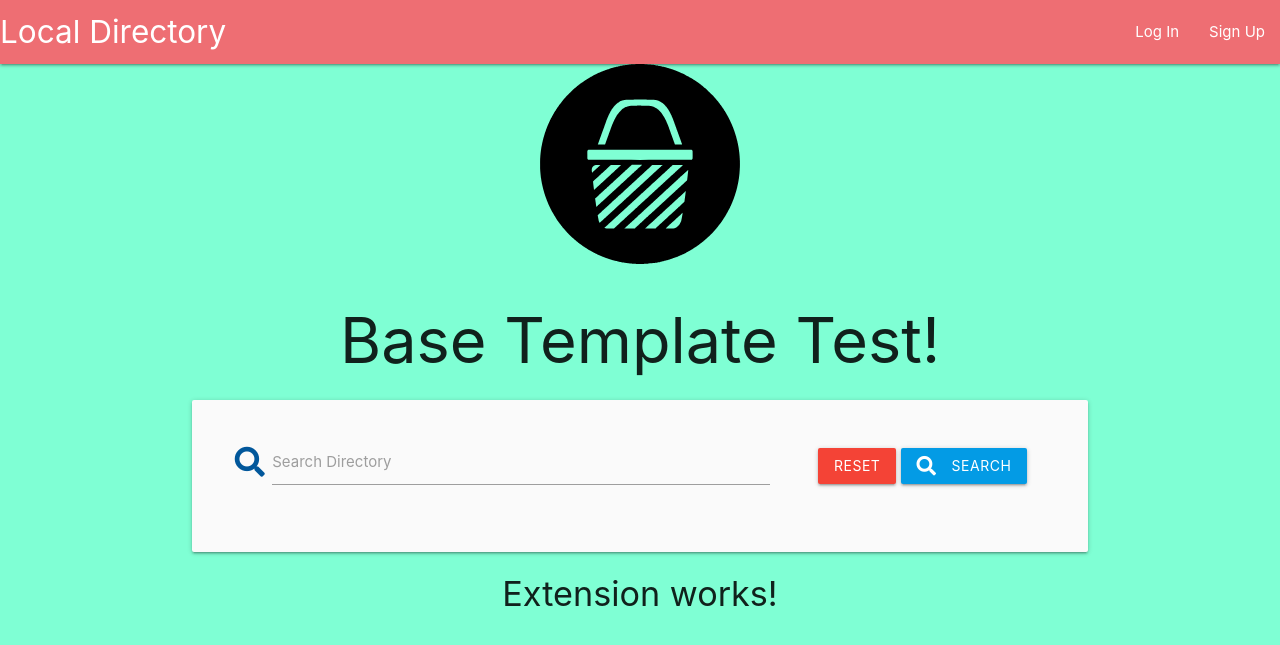
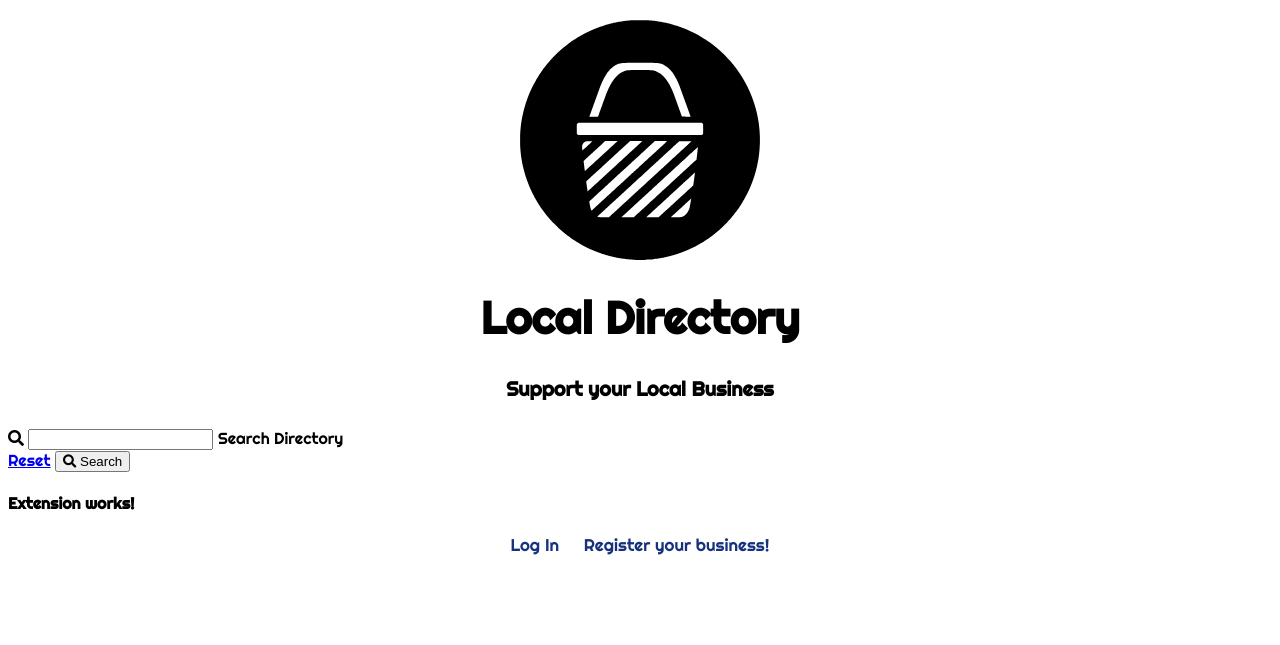
Before and after one commit to liamoconnor87/local_directory, a Flask app: page / in a window 1280 px wide. Shown: the top 645 px of the page. Run offline with Flask 2, Linux system fonts and the light colour scheme; some libraries are stand-ins or nearby versions.

Commit message:
Style: Base template

```diff
--- a/static/css/style.css
+++ b/static/css/style.css
@@ -1,24 +1,84 @@
 body{
-    background-color: aquamarine;
+    font-family: 'Righteous', cursive;
 }
 
-.logo{
-    width:200px;
-    display:block;
-    margin-left:auto;
-    margin-right:auto;
-    color: darkblue;
-}
-
+/* Flash message */
 .flashes h2{
     line-height: 2;
 }
 
-.btn-small{
-    margin: 5px;
+/* Base.html */
+
+.logo{
+    width: 50%;
+    display:block;
+    margin-left:auto;
+    margin-right:auto;
+    margin-top: 20px;
+    max-width: 240px;
 }
 
-.collapsible-header .col strong{
-    margin: 5px;
-    line-height: 42px;
+.title-banner{
+    display: block;
+    width: 100%;
+    text-align: center;
 }
+
+.title-banner h4{
+    margin-top: 0;
+}
+
+.title-banner a{
+    text-decoration: none;
+    color: inherit;
+}
+
+/* Navigation Bar */
+.nav-bar{
+    text-align: center;
+    width: 100%;
+    display:block;
+    margin-left:auto;
+    margin-right:auto;
+    font-size: 13px;
+    color: rgb(22, 50, 126);
+}
+
+.nav-bar ul{
+    padding: 0;
+    text-align: center;
+    width: 90%;
+    margin: auto;
+}
+
+.nav-bar li{
+    display: inline;
+    padding: 0 10px 0 10px;
+}
+
+.nav-bar a{
+    text-decoration: none;
+    color: inherit;
+}
+
+/* Smart Device Layout */
+
+@media screen and (min-width: 340px){
+
+    .nav-bar{
+        font-size: 17px;
+    }
+
+}
+
+@media screen and (min-width: 800px){
+
+    .title-banner h1{
+        font-size: 45px;
+    }
+
+    .title-banner h4{
+        font-size: 20px;
+    }
+
+}
--- a/templates/base.html
+++ b/templates/base.html
@@ -8,33 +8,24 @@
     <link rel="stylesheet" href="https://cdnjs.cloudflare.com/ajax/libs/font-awesome/5.15.1/css/all.min.css"
         integrity="sha512-+4zCK9k+qNFUR5X+cKL9EIR+ZOhtIloNl9GIKS57V1MyNsYpYcUrUeQc9vNfzsWfV28IaLL3i96P9sdNyeRssA=="
         crossorigin="anonymous" type="text/css">
-    <link rel="stylesheet" href="https://cdnjs.cloudflare.com/ajax/libs/materialize/1.0.0/css/materialize.min.css">
+
+    <link rel="preconnect" href="https://fonts.gstatic.com">
+    <link href="https://fonts.googleapis.com/css2?family=Righteous&family=Roboto&display=swap" rel="stylesheet">
     <link rel="stylesheet" href="{{ url_for('static', filename='css/style.css') }}" type="text/css">
     {% block styles %}
     {% endblock %}
     <title>Local Directory</title>
 </head>
 <body>
-    <header>
-        <!-- Navigation Bar -->
-        <nav>
-            <div class="nav-wrapper">
-                <a href="{{ url_for('index') }}" class="brand-logo">Local Directory</a>
-                <ul id="nav-mobile" class="right">
-                    {% if session.user %}
-                        <li><a href="{{ url_for('profile', username=session['user']) }}" class="waves-light">Profile</a></li>
-                        <li><a href="{{ url_for('logout') }}" class="waves-light">Log Out</a></li>
-                    {% else %}
-                        <li><a href="{{ url_for('login') }}" class="waves-light">Log In</a></li>
-                        <li><a href="{{ url_for('register') }}" class="waves-light">Sign Up</a></li>
-                    {% endif %}
-                </ul>
-            </div>
-        </nav>
-    </header>
-
+    <!-- Logo -->
     <div class="logo-cont">
         <a href="{{ url_for('index') }}"><img src="{{ url_for('static', filename='img/LOCAL-logo.svg')}}" alt="Local Directory" class="logo"></a>
+    </div>
+
+    <!-- Title -->
+    <div class="title-banner">
+        <h1><a href="{{ url_for('index') }}">Local Directory</a></h1>
+        <h4 class="title" >Support your Local Business</h4>
     </div>
 
     <section>
@@ -50,12 +41,23 @@
         {% endwith%}
     </section>
 
-    <h1 class="center-align" >Base Template Test!</h1>
-
     <main class="container">
         {% block content %}
         {% endblock %}
     </main>
+
+    <!-- Navigation Bar -->
+    <nav class="nav-bar">
+        <ul>
+            {% if session.user %}
+                <li><a href="{{ url_for('profile', username=session['user']) }}">Profile</a></li>
+                <li><a href="{{ url_for('logout') }}">Log Out</a></li>
+            {% else %}
+                <li><a href="{{ url_for('login') }}">Log In</a></li>
+                <li><a href="{{ url_for('register') }}">Register your business!</a></li>
+            {% endif %}
+        </ul>
+    </nav>
 
     <script src="https://code.jquery.com/jquery-3.5.1.min.js" integrity="sha256-9/aliU8dGd2tb6OSsuzixeV4y/faTqgFtohetphbbj0=" crossorigin="anonymous"></script>
     <script src="https://cdnjs.cloudflare.com/ajax/libs/materialize/1.0.0/js/materialize.min.js"></script>
```
